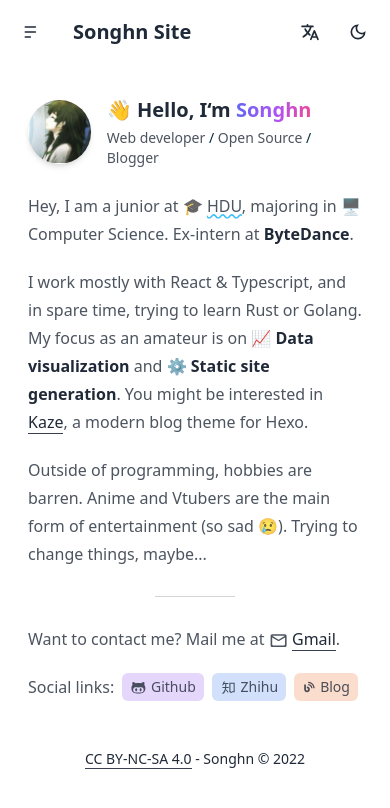
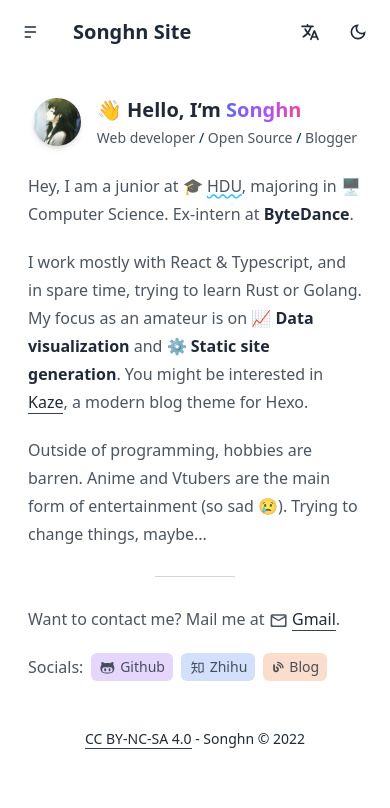
Before and after one commit to songhn233/songhn.me, a Next.js app: page / in a window 390 px wide. Shown: the top 808 px of the page. Built offline with nearby package versions, Linux system fonts and the light colour scheme.

Commit message:
fix: responsive imgs

```diff
--- a/pages/index.tsx
+++ b/pages/index.tsx
@@ -22,14 +22,14 @@
       <Navbar />
       <main className="container mx-auto my-8 prose px-7 lg:px-8">
         <div className="flex items-center justify-center">
-          <div className="w-16 h-16 overflow-hidden rounded-full shadow-md shadow-dark-900 dark:shadow-light-900">
+          <div className="w-12 h-12 overflow-hidden rounded-full shadow-md sm:w-16 sm:h-16 shadow-dark-900 dark:shadow-light-900">
             <Image
               src={MyAvatar}
               alt="Avatar"
               placeholder="blur"
               priority
-              width={80}
-              height={80}
+              width={128}
+              height={128}
               draggable={false}
             />
           </div>
@@ -100,7 +100,7 @@
             .
           </p>
           <p className="flex items-center">
-            <span className="pr-1">Social links:</span>
+            <span className="pr-1">Socials:</span>
             <SocialLink
               Icon={GithubIcon}
               href={'https://github.com/songhn233'}
```
